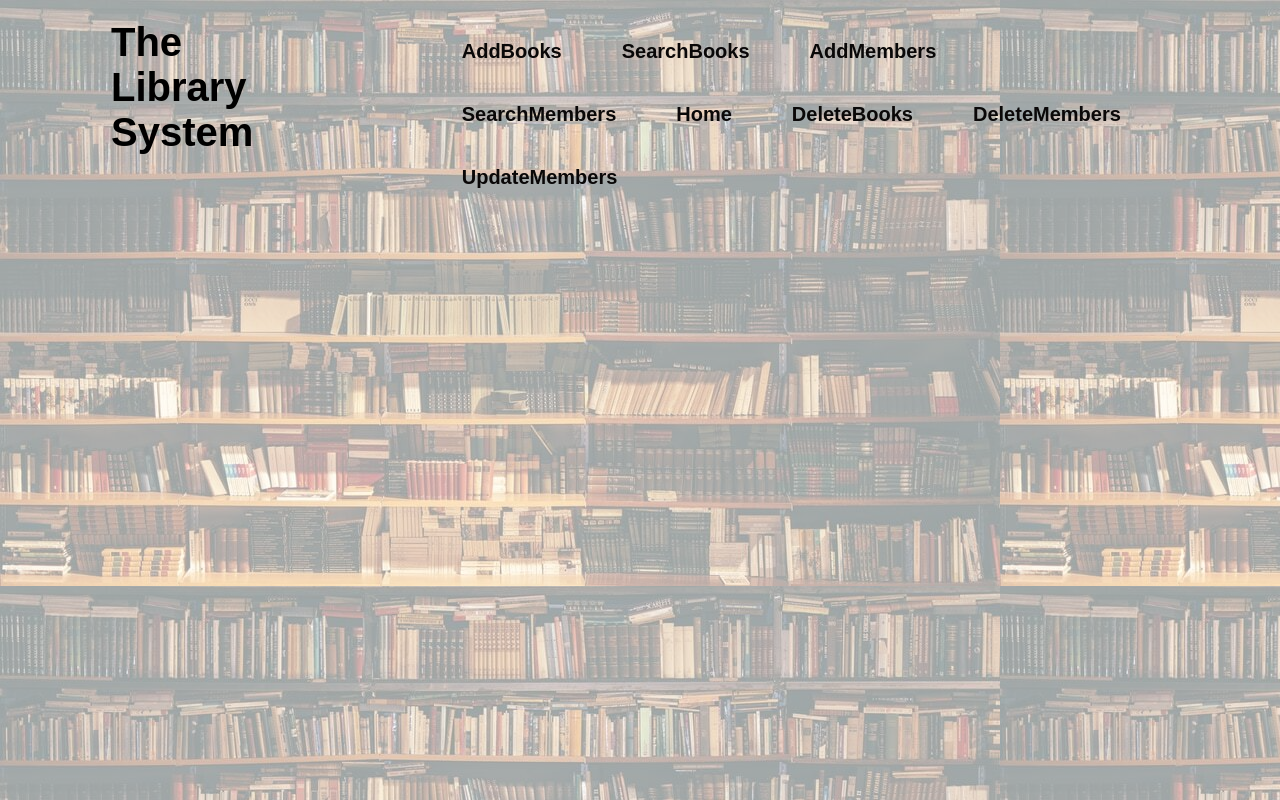
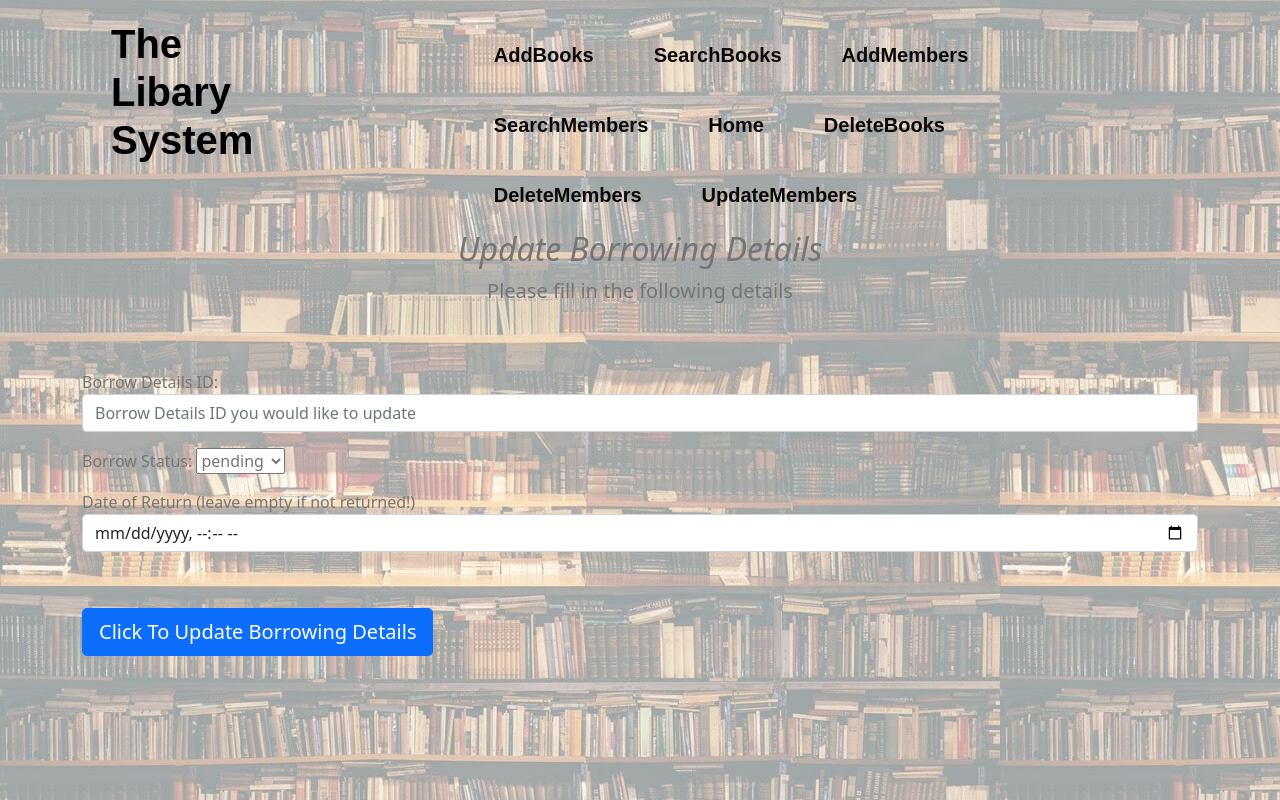
Before and after one commit to koji571/COMP1044_CW_G16, a PHP site: page /BorrowingDetails.php in a window 1280 px wide. Run offline with PHP 8.4, Linux system fonts and the light colour scheme.

Commit message:
Update BorrowingDetails.php

```diff
--- a/BorrowingDetails.php
+++ b/BorrowingDetails.php
@@ -1,39 +1,78 @@
 <!DOCTYPE html>
-
+<html>
 <head>
+<meta http-equiv="Content-Type" content="text/html; charset=utf-8" />
 <link rel="stylesheet" href="BasicallyCSS.css">
-    <title>Libary</title>
+<title>Contact Form - PHP/MySQL Demo Code</title>
+<!-- Latest compiled and minified CSS -->
+<link href="https://cdn.jsdelivr.net/npm/bootstrap@5.0.0-beta2/dist/css/bootstrap.min.css" rel="stylesheet" integrity="sha384-BmbxuPwQa2lc/FVzBcNJ7UAyJxM6wuqIj61tLrc4wSX0szH/Ev+nYRRuWlolflfl" crossorigin="anonymous">
 <style>
+.space_lg{
+	width:100px;
+}
 body {
 	background-image: url('Library.jpg');
 	background-color: rgba(255,255,255,0.6);
 	background-blend-mode: lighten;
 }
+
 </style>
 </head>
 
 <body>
+
 <section>
 
         <nav>
-            <h1 class="logo">The Library System</h1>
+            <h1 class="logo">The Libary System</h1>
             <ul>
-                <li><a href="addBooks.html">AddBooks</a></li>
-                <li><a href="SearchBooks.html">SearchBooks</a></li>
-                <li><a href="members.html">AddMembers</a></li>
-                <li><a href="SearchMembers.html">SearchMembers</a></li>
-                <li><a href="Library.html">Home</a></li>
-                <li><a href="DeleteBooks.html">DeleteBooks</a></li>
-                <li><a href="DeleteMembers.html">DeleteMembers</a></li>
-                <li><a href="UpdateMembers.html">UpdateMembers</a></li>
+                <li><a href="addBooks.php">AddBooks</a></li>
+                <li><a href="SearchBooks.php">SearchBooks</a></li>
+                <li><a href="members.php">AddMembers</a></li>
+                <li><a href="SearchMembers.php">SearchMembers</a></li>
+                <li><a href="Library.php">Home</a></li>
+                <li><a href="DeleteBooks.php">DeleteBooks</a></li>
+                <li><a href="DeleteMembers.php">DeleteMembers</a></li>
+                <li><a href="UpdateMembers.php">UpdateMembers</a></li>
             </ul>
         </nav>
+&nbsp;
+</section>
+&nbsp;
+<div class="space_lg">&nbsp;</div>
+<div class="container">
+<div class="py-5 text-center">
+        <h2><i>Update Borrowing Details</i></h2>
+        <p class="lead">Please fill in the following details</p>
+      </div>
+<fieldset>
 
-	</section>
+  <form name="frmContact" class="needs-validation " method="post" action="inBorrowingDetails.php">
+    <p>
+      <label for="borrow_details_id">Borrow Details ID:</label>
+      <input type="number" class="form-control"  name="txtID" id="txtID"  placeholder="Borrow Details ID you would like to update" value="" required>
+    </p>
+    <p>
+      <label for="BorrowStat">Borrow Status:</label>
+		<select name="BorrowStat" id="BorrowStat">
+			<option value="pending">pending</option>
+			<option value="returned">returned</option>
+		</select>
+    </p>
+    <p>
+      <label for="Date">Date of Return (leave empty if not returned!)</label>
+      <input type="datetime-local" class="form-control"  name="txtDate" id="txtDate"  placeholder="Datetime">
+    </p>
 
+    <p>&nbsp;</p>
+    <p>
+      <input type="submit" name="Submit" id="Submit" value="Click To Update Borrowing Details"  class="btn btn-primary btn-lg btn-block">
+    </p>
+
+  </form>
+</fieldset>
+</div>
+
+<script src="https://cdn.jsdelivr.net/npm/bootstrap@5.0.0-beta2/dist/js/bootstrap.bundle.min.js" integrity="sha384-b5kHyXgcpbZJO/tY9Ul7kGkf1S0CWuKcCD38l8YkeH8z8QjE0GmW1gYU5S9FOnJ0" crossorigin="anonymous"></script>
 </body>
-
-
-
-
 </html>
```
Lines whose indentation alone changed are shown as unchanged.
